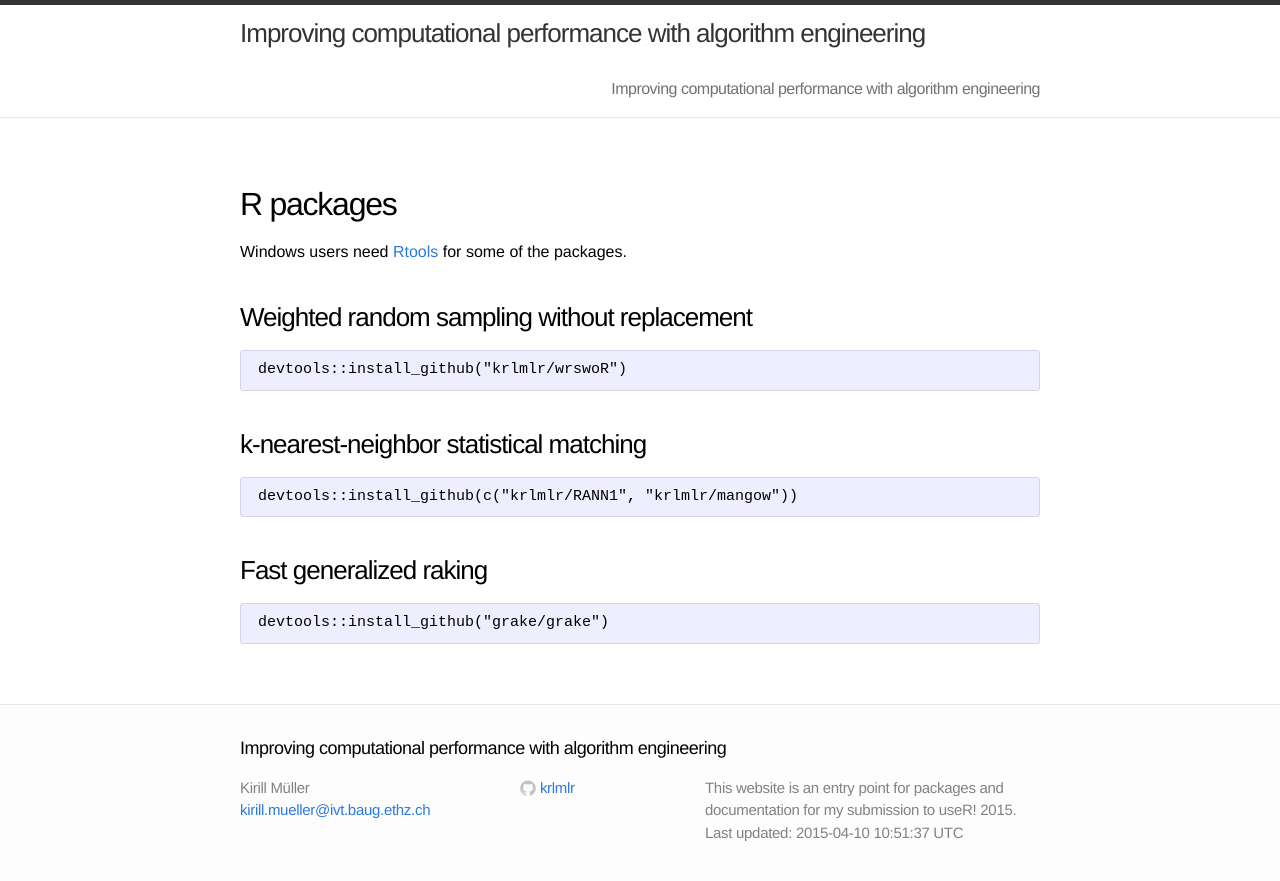
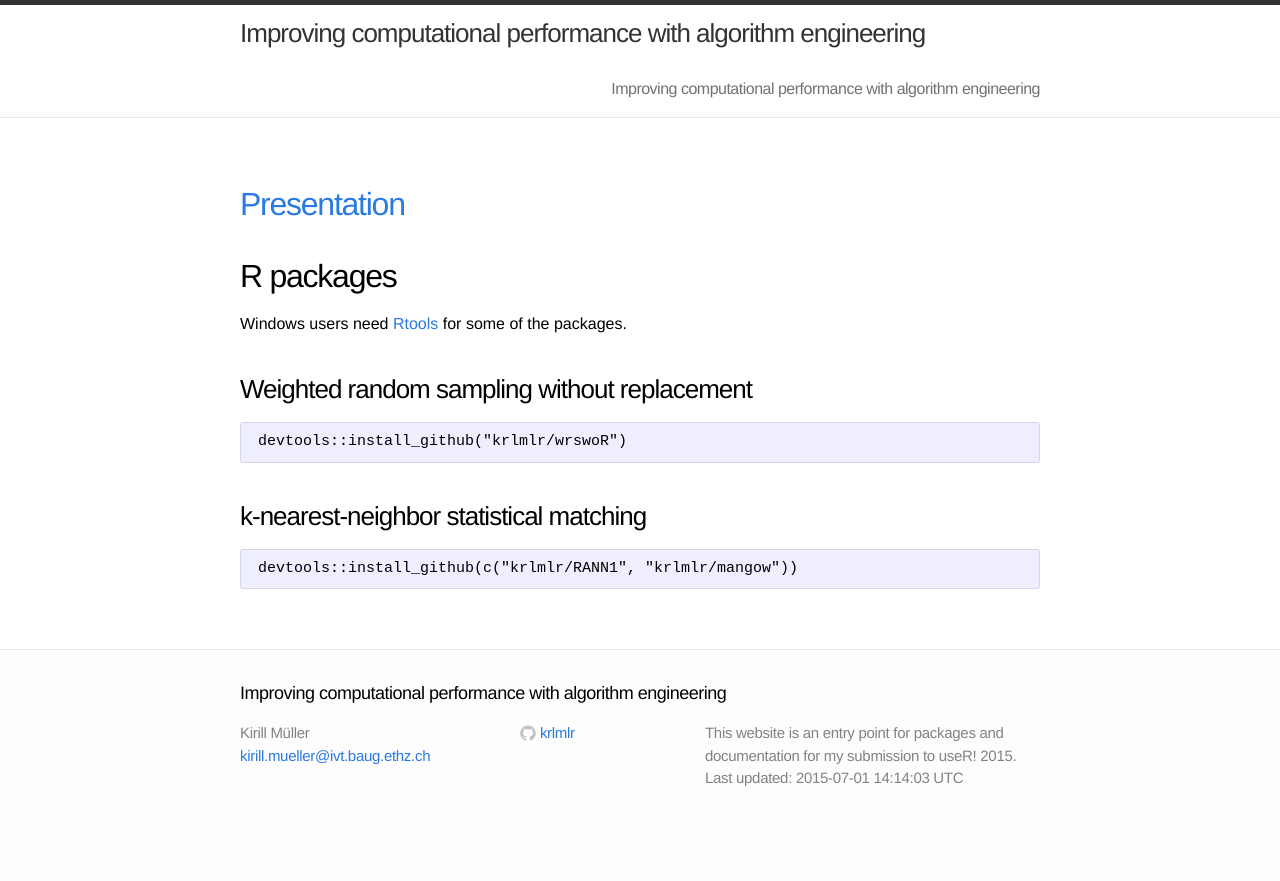
Before and after one commit to krlmlr-useR15/krlmlr-useR15.github.io, a Jekyll site: the page built from index.md, in a window 1280 px wide. Shown: the top 881 px of the page. Built offline with Jekyll 4.4.1, drawn with Linux system fonts in a browser that asks for light colours.

Commit message:
add link to presentation

````diff
--- a/_config.yml
+++ b/_config.yml
@@ -6,7 +6,7 @@ email: kirill.mueller@ivt.baug.ethz.ch
 description: "This website is an entry point for packages and documentation for my submission to useR! 2015."
 baseurl: ""
 url: "http://krlmlr-useR15.github.io"
-date: 2015-04-10 10:51:37 UTC
+date: 2015-07-01 14:14:03 UTC
 
 # Build settings
 markdown: kramdown
--- a/index.md
+++ b/index.md
@@ -1,6 +1,8 @@
 ---
 layout: page
 ---
+
+## [Presentation](presentation/)
 
 ## R packages
 
@@ -17,9 +19,3 @@ devtools::install_github("krlmlr/wrswoR")
 ```
 devtools::install_github(c("krlmlr/RANN1", "krlmlr/mangow"))
 ```
-
-### Fast generalized raking
-
-```
-devtools::install_github("grake/grake")
-```
````
